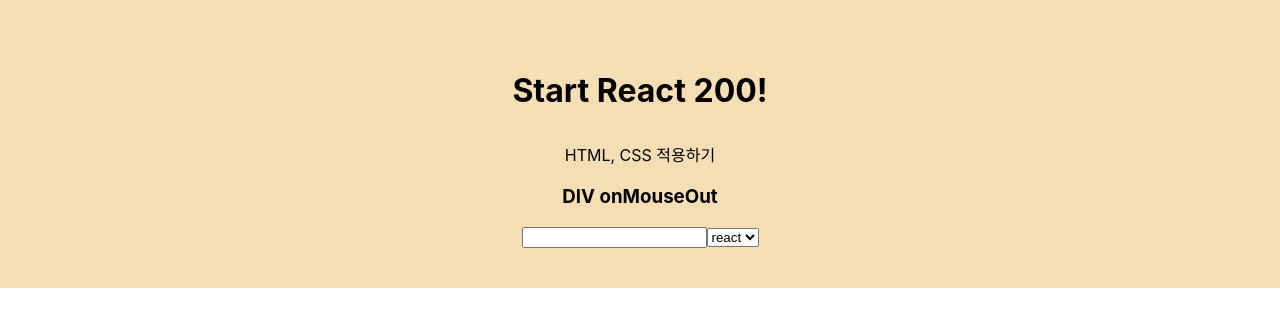
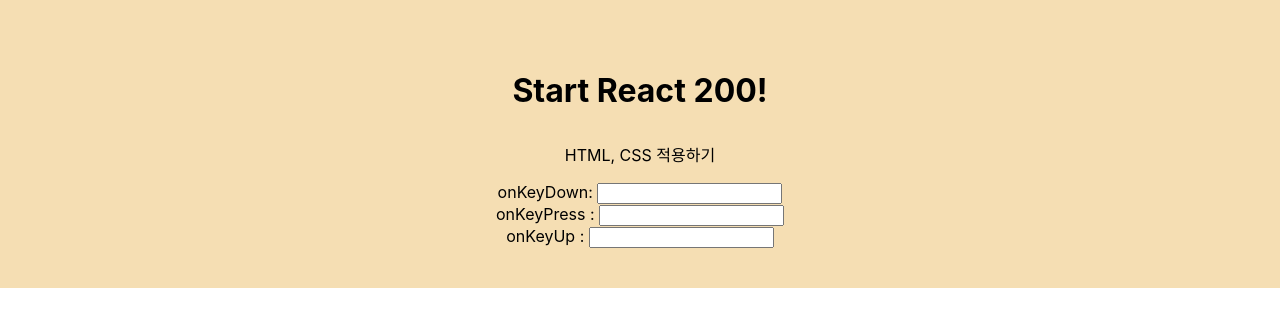
Before and after one commit to dev-chloe/hangout-react200, a React (Create React App) app: page / in a window 1280 px wide. Shown: the top 326 px of the page. Built offline with nearby package versions, Linux system fonts and the light colour scheme.

Commit message:
react200 중급071

```diff
--- a/src/App.js
+++ b/src/App.js
@@ -1,13 +1,13 @@
 import React from 'react';
 import './App.css';
-import ReactonMouseOut from './R070_onMouseOut';
+import ReactonKey from './R071_onKey';
 
 function App() {
   return (
     <div className="cont_box">
       <h1>Start React 200!</h1>
       <p>HTML, CSS 적용하기</p>
-      <ReactonMouseOut />
+      <ReactonKey />
     </div>
   );
 }
--- /dev/null
+++ b/src/R071_onKey.js
@@ -0,0 +1,33 @@
+import React, { Component } from "react";
+
+class R071_onKey extends Component {
+  OnKey(event, e) {
+    let val = e.target.value;
+    console.log('event : ' + event + ", value : " + val);
+  }
+  // OnKey라는 함수를 선언한 후 파라미터로 event, e 변수를 받는다.
+  // event는 문자열, e는 이벤트 객체 유형으로 전달받는다.
+
+  // 이벤트 객체 변수 e에 target 속성을 붙여 value 값을 가져오고 val 변수에 할당한다.
+  // event, val 변수를 로그로 출력한다.
+  render() {
+    return (
+      <>
+        onKeyDown: <input type="text"
+        onKeyDown={ e => this.OnKey("onKeyDown", e) }/> <br />
+        onKeyPress : <input type="text"
+        onKeyPress={ e => this.OnKey("onKeyPress", e) }/> <br />
+        onKeyUp : <input type="text"
+        onKeyUp={ e => this.OnKey("onKeyUp", e) }/>
+      </>
+    )
+  }
+}
+
+export default R071_onKey;
+
+// onKeyDown와 onKeyUp은 키를 누르고 떼는 동작 자체에 반응한다. 문자, 숫자, Cfrl,Shift, Alt, F1~F12, ScrollLock, Pause, Enter를 인식하고
+// 한영, printscreen은 인식하지 못한다.
+
+// onKeyPress는 onKeyDown와 달리, 문자가 실제로 입력됐을 때 반응한다.
+// Cfrl,Shift, Alt, F1~F12, ScrollLock, Pause, Enter, 한영, printscreen등을 인식하지 못한다.
```
